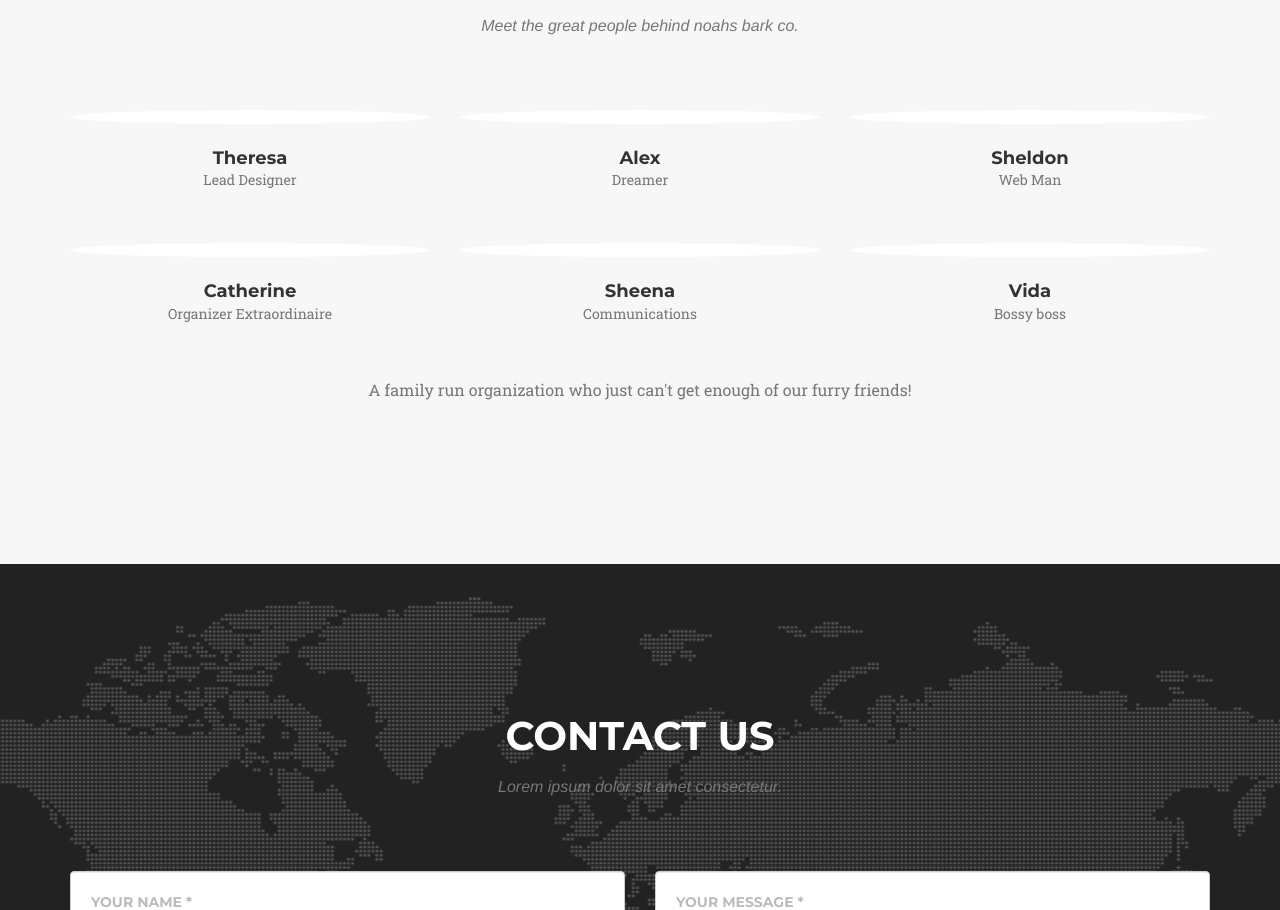
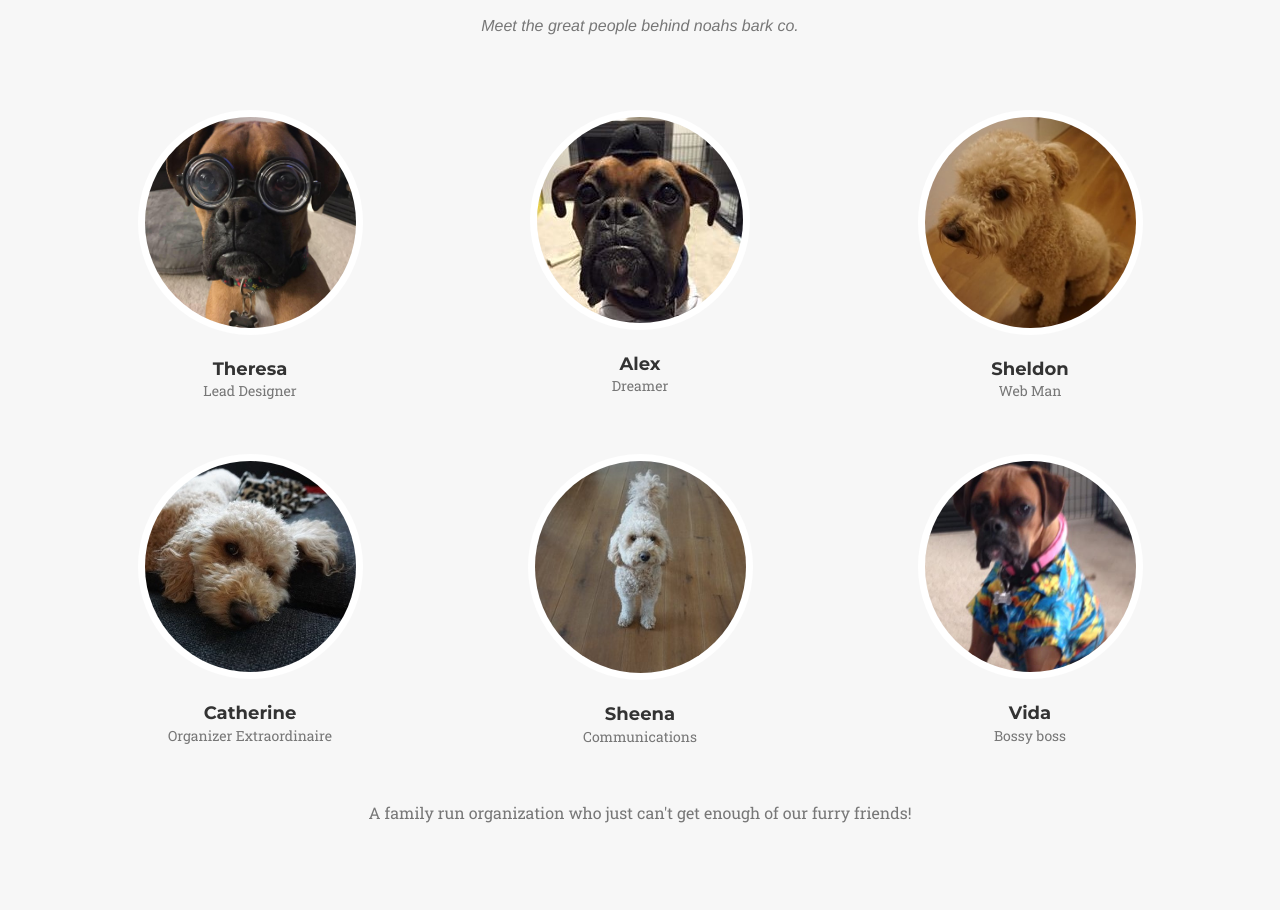
Before and after one commit to noahsbark/noahsbark.github.io, a website: page index.html in a window 1280 px wide. Shown: the part 1632-2542 px from the top of the page. Drawn offline with nearby package versions, Linux system fonts and the light colour scheme; a web font is replaced by a local one.

Commit message:
moar stuff

```diff
--- a/less/agency.less
+++ b/less/agency.less
@@ -508,6 +508,7 @@ section {
 	img {
 		margin: 0 auto;
 		border: 7px solid white;
+                max-width: 225px;
 	}
 	h4 {
 		margin-top: 25px;
```
Also changed, not shown: css/agency.css, css/mixins.css (added), css/variables.css (added), img/team/noah00.jpg (added), img/team/noah01.jpg (added), img/team/noah02.jpg (added), img/team/pepper00.jpg (added), img/team/pepper01.jpg (added), img/team/pepper02.jpg (added), img/team/sheena00.jpg (added), 5 other files.
